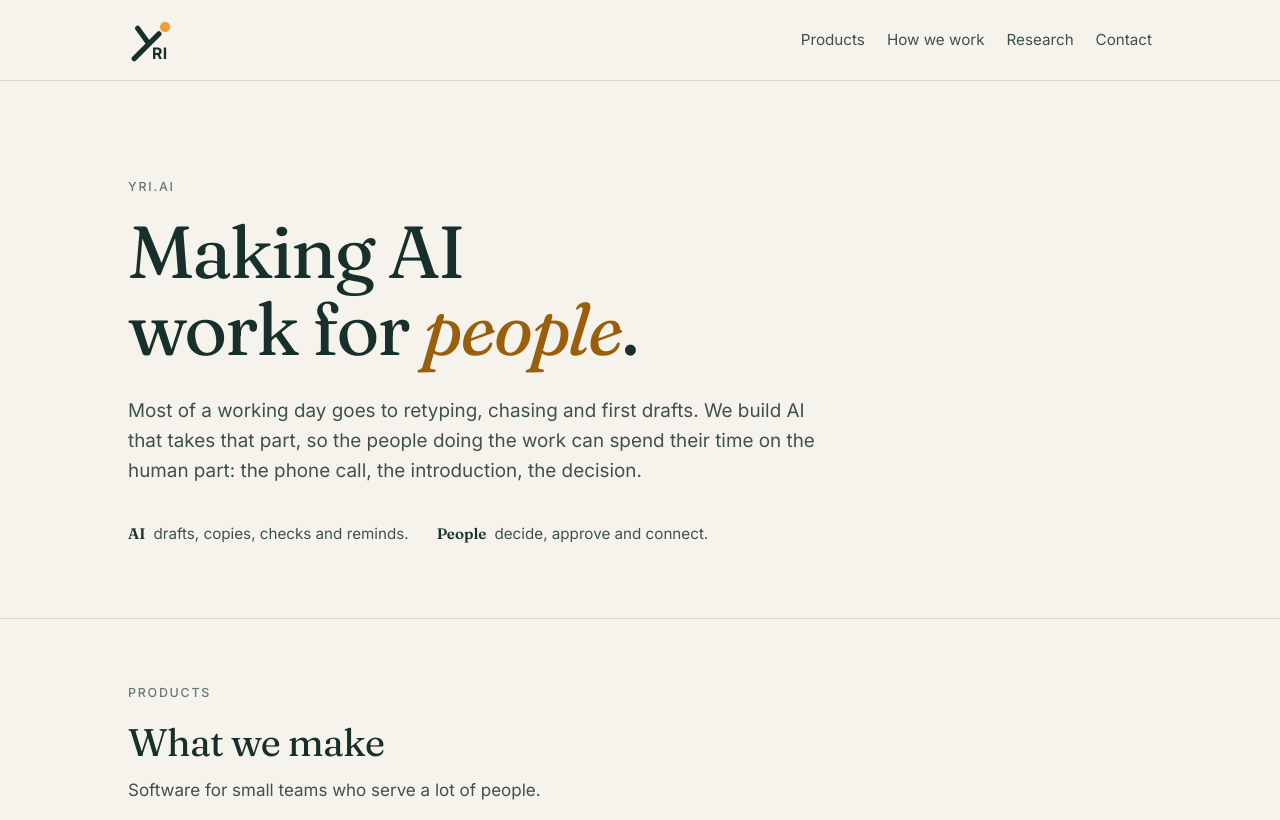
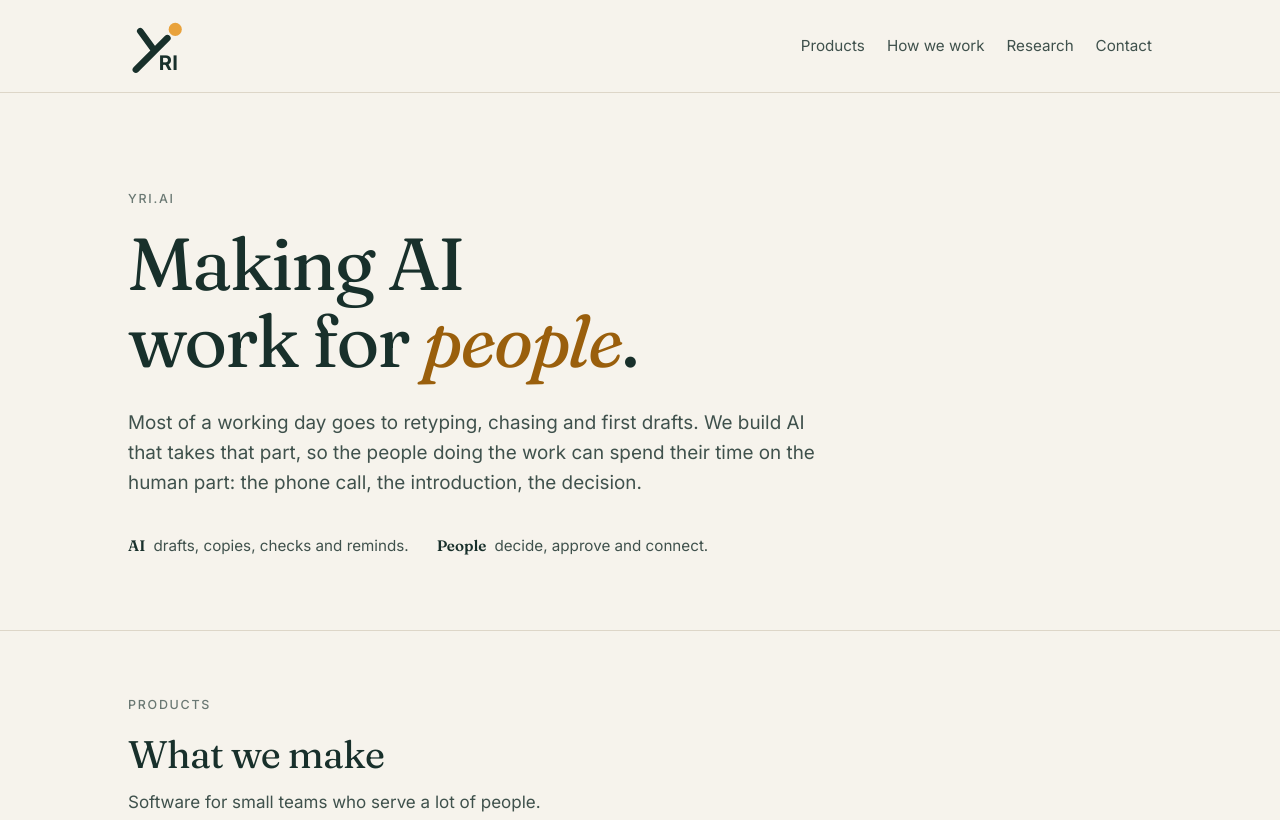
Before and after one commit to yri-ai/yri-ai.github.io, a plain HTML site: page public/index.html in a window 1280 px wide. Shown: the top 820 px of the page. Drawn offline with Linux system fonts and the light colour scheme.

Commit message:
Larger header logo
Co-Authored-By: Claude Opus 5.5 <noreply@anthropic.com>
Claude-Session: https://claude.ai/code/session_01WZX4UxHvPH6EV2hDqiqUQ9

```diff
--- a/public/index.html
+++ b/public/index.html
@@ -66,7 +66,7 @@
     header.site .wrap { display: flex; align-items: center; justify-content: space-between; gap: 16px; padding-block: 18px; }
     .brand { display: inline-flex; align-items: center; gap: 10px; text-decoration: none; color: var(--ink); }
     .brand-mark:empty { display: none; }
-    .brand-mark svg { width: 55px; height: 44px; display: block; }
+    .brand-mark svg { width: 70px; height: 56px; display: block; }
     .wordmark { font-family: var(--serif); font-weight: 600; font-size: 1.35rem; letter-spacing: -0.02em; }
     .wordmark b { font-weight: 600; color: var(--amber-ink); }
     nav ul { list-style: none; display: flex; gap: 22px; margin: 0; padding: 0; font-size: 0.95rem; }
```
